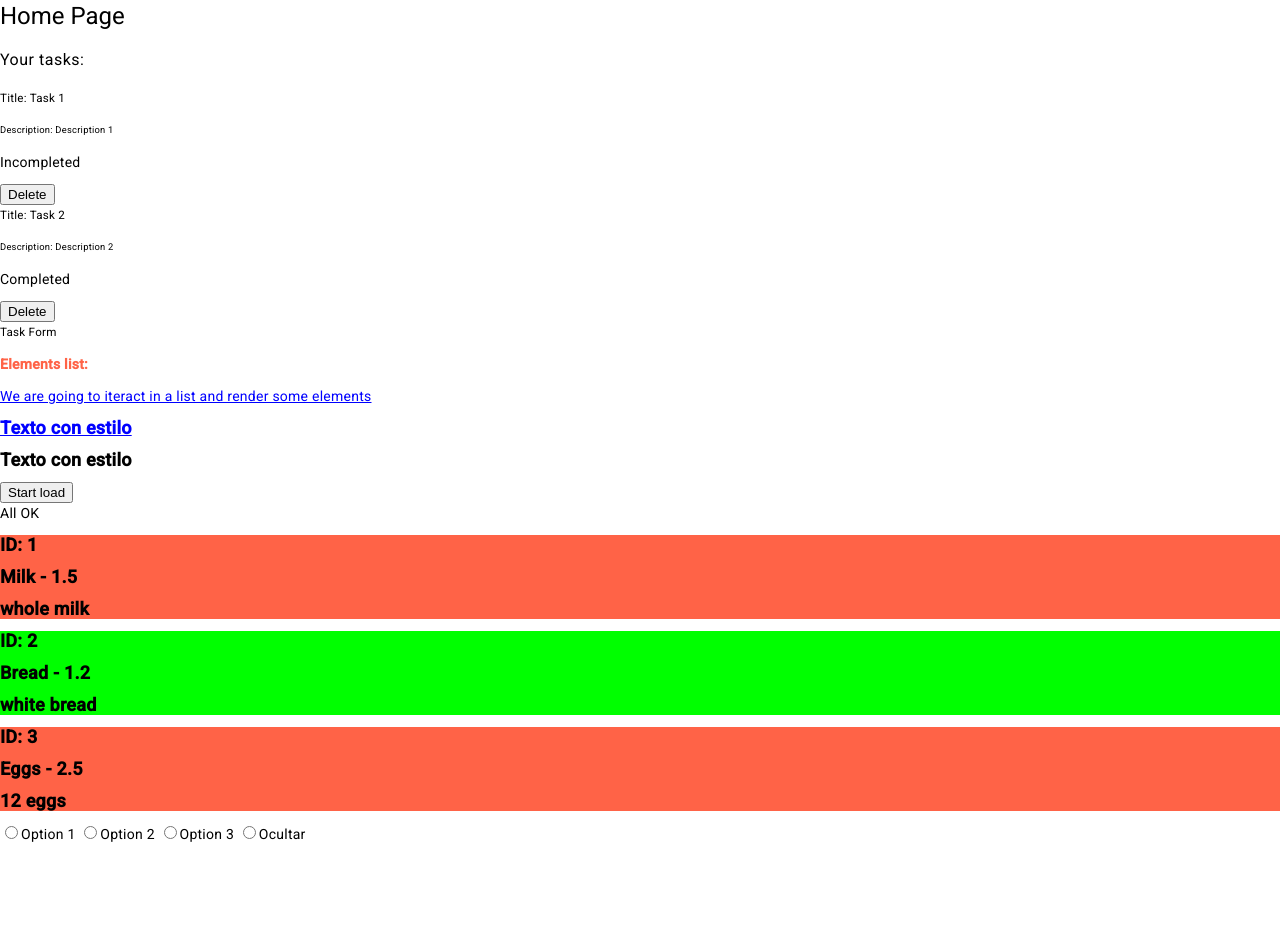
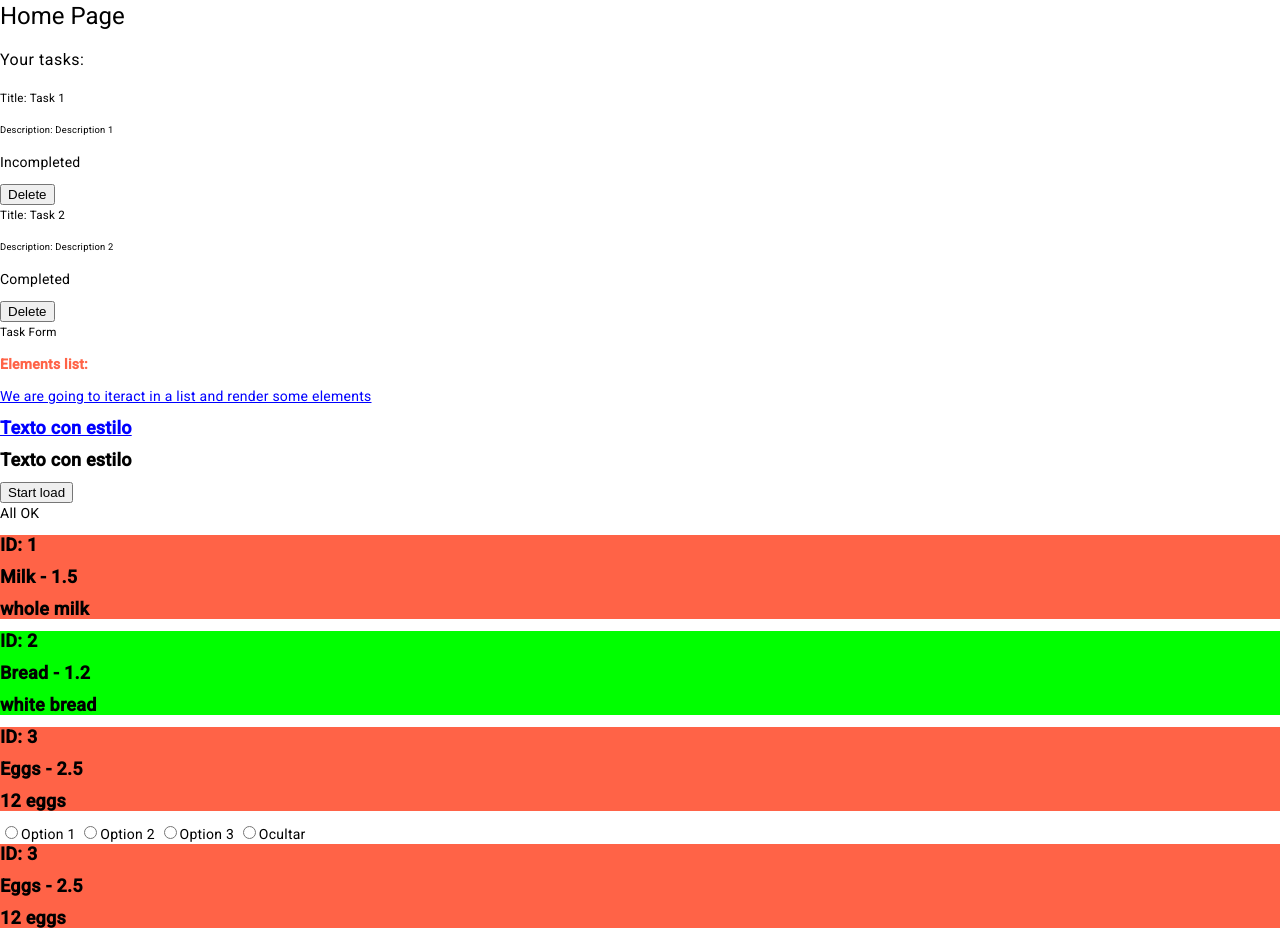
Before and after one commit to davidFCDev/proyecto-final-angular, an Angular app: page / in a window 1280 px wide. Before the commit the page ends 844 px from the top, so only its background shows below. Built offline with nearby package versions, Linux system fonts and the light colour scheme.

Commit message:
concatenar directivas

```diff
--- a/src/app/modules/lists/basic-list/basic-list.component.html
+++ b/src/app/modules/lists/basic-list/basic-list.component.html
@@ -45,8 +45,27 @@
 </div>
 
 <div>
-  <input type="radio" name="option" (click)="selectOption(1)"/>Option 1
-  <input type="radio" name="option" (click)="selectOption(2)"/>Option 2
-  <input type="radio" name="option" (click)="selectOption(3)"/>Option 3
-  <input type="radio" selected="selected" name="option" (click)="selectOption(0)"/>Ocultar
+  <input type="radio" name="option" (click)="selectOption(1)" />Option 1
+  <input type="radio" name="option" (click)="selectOption(2)" />Option 2
+  <input type="radio" name="option" (click)="selectOption(3)" />Option 3
+  <input
+    type="radio"
+    selected="selected"
+    name="option"
+    (click)="selectOption(0)"
+  />Ocultar
 </div>
+
+<!-- Concatenar directivas -->
+
+<div
+  *ngFor="let product of elementsList; let i = index; let even = even"
+  [ngStyle]="even ? { background: 'tomato' } : { background: 'lime' }"
+  [ngClass]="{ big: true }"
+>
+  <div *ngIf="product.price > 2">
+    <p>ID: {{ i + 1 }}</p>
+    <p>{{ product.name }} - {{ product.price }}</p>
+    <p>{{ product.description }}</p>
+  </div>
+</div>
```
